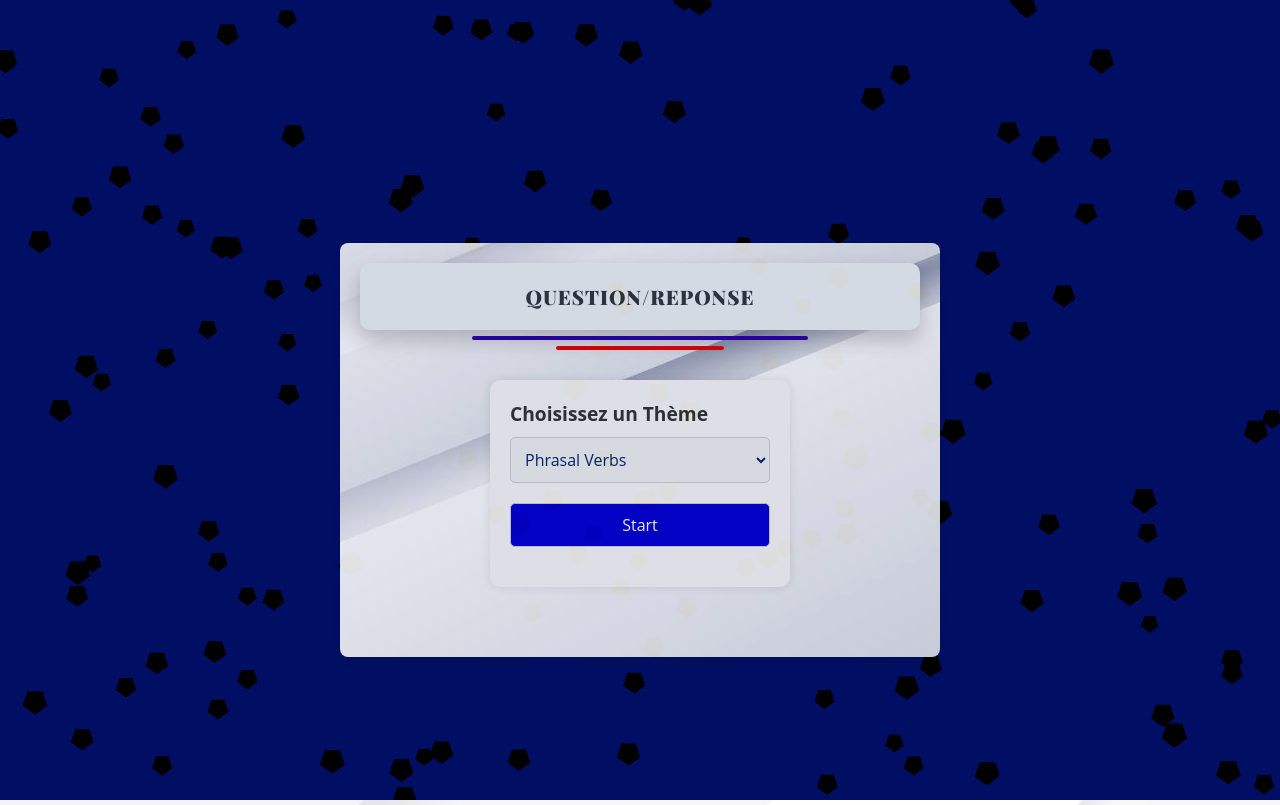
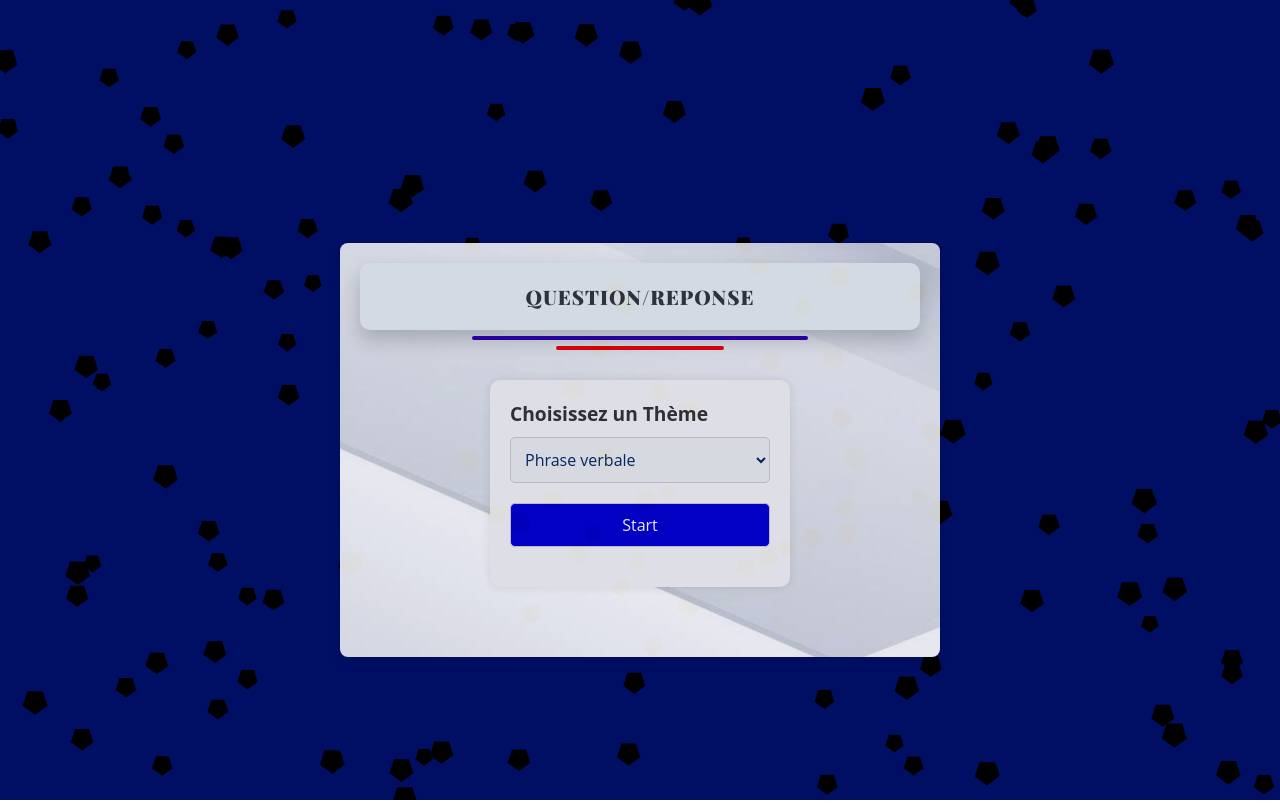
Before and after one commit to yanzooz/QUESTIONS-REPONSES, a plain HTML site: page index.html in a window 1280 px wide. Drawn offline with nearby package versions, Linux system fonts and the light colour scheme.

Commit message:
Modification du nom des thèmes

```diff
--- a/index.html
+++ b/index.html
@@ -14,9 +14,9 @@
         <div id="menu">
             <h2>Choisissez un Thème</h2>
             <select id="theme-select">
-            <option value="phrasal-verbs">Phrasal Verbs</option>
-            <option value="daily-words">Mots du Quotidien</option>
-            <option value="pisu">Easy mode</option>
+                <option value="phrasal-verbs">Phrase verbale</option>
+                <option value="daily-words">Preparation TOEIC</option>
+                <option value="pisu">Phrase du quotidien</option>
             </select>
 
             <button id="start-btn">Start</button>
@@ -33,6 +33,7 @@
             </div>
         </div>
     </div>
+
     <audio id="correct-audio" src="GoodAnswer.mp3"></audio>
     <audio id="incorrect-audio" src="WrongAnswer.mp3"></audio>
     <script type="module" src="script.js"></script>
@@ -41,6 +42,7 @@
     <script>/* particlesJS.load(@dom-id, @path-json, @callback (optional)); */
         particlesJS.load('particles-js', '/particlesjs-config.json', function() {
           console.log('callback - particles.js config loaded');
-        });</script>
+        });
+    </script>
 </body>
 </html>
--- a/style.css
+++ b/style.css
@@ -95,8 +95,6 @@
 
 
 
-
-
 * {
     color: hsl(217, 90%, 20%);
     margin: 0;
@@ -182,7 +180,6 @@ h1::after {
 
 
 body{
-    background-image: url(4855443.jpg);
     display: flex;
     justify-content: center;
     align-items: center;
@@ -191,7 +188,8 @@ body{
 
 
 .app{
-    background-image: url(appFondEcran.jpg);
+    background-image: url("appFondEcran.jpg");
+    background-position: center;
     opacity: 0.9;
     width: 100%;
     max-width: 600px;
```
Lines whose indentation alone changed are shown as unchanged.
